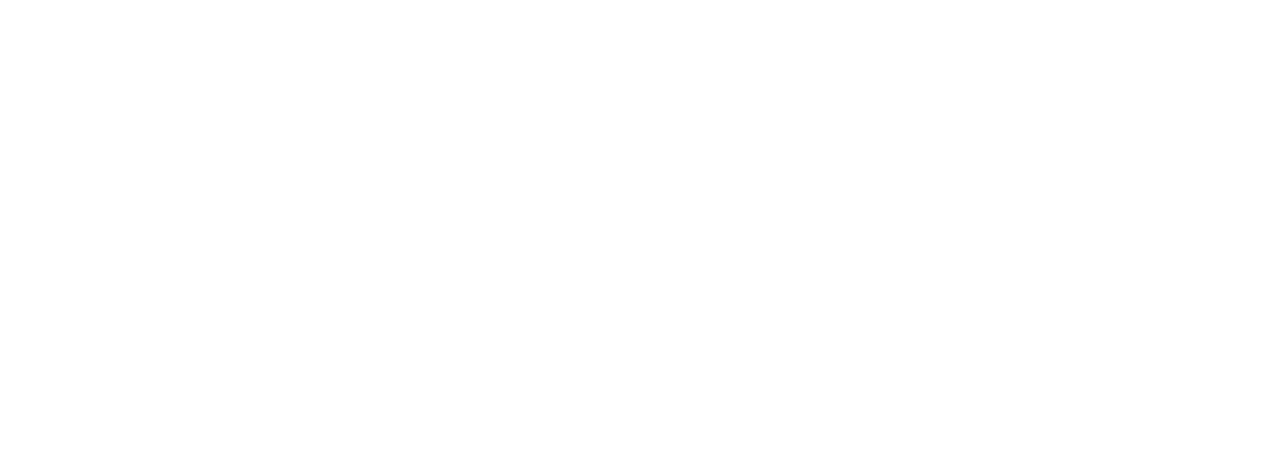
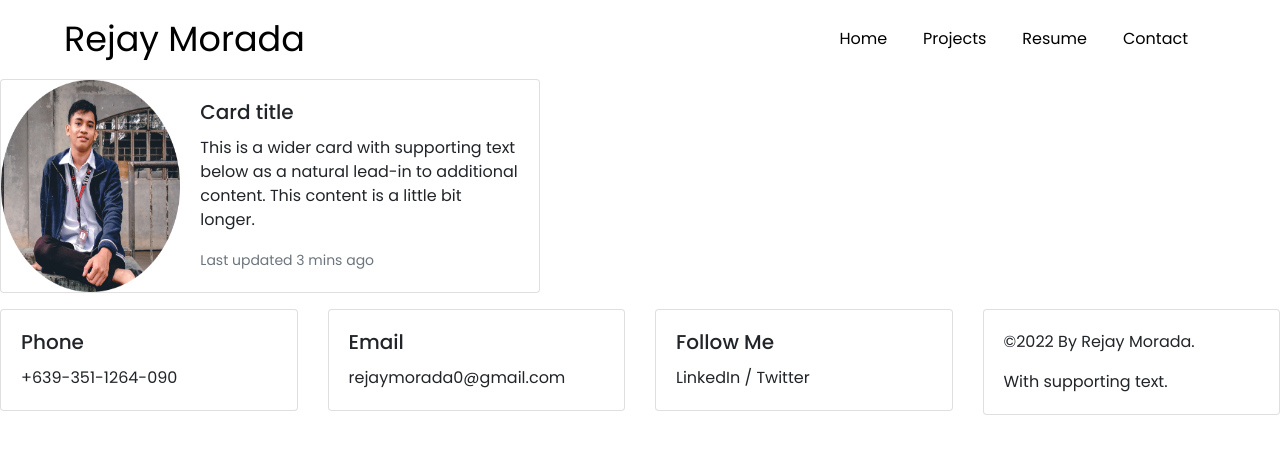
Before and after one commit to RejayMorada0/RejayMorada, a plain HTML site: page index.html in a window 1280 px wide. Drawn offline with nearby package versions, Linux system fonts and the light colour scheme.

Commit message:
Add Files

```diff
--- /dev/null
+++ b/css/home.css
@@ -0,0 +1,37 @@
+* {
+    font-size: 16px;
+    font-family: 'Poppins', sans-serif;
+}
+
+
+/*NAVBAR*/
+
+.nav-link {
+    margin-right: 20px;
+    color: black;
+}
+
+a {
+    color: black;
+}
+
+a:focus {
+    font-weight: bold;
+}
+
+#nav {
+    padding-left: 5%;
+    padding-right: 5%;
+    position: sticky;
+}
+
+#nav .navbar-brand {
+    font-size: 35px;
+}
+
+@media only screen and (min-width:1000px) {
+    #navbarToggleExternalContent {
+        display: flex;
+        justify-content: flex-end;
+    }
+}
--- a/index.html
+++ b/index.html
@@ -6,10 +6,115 @@
     <meta http-equiv="X-UA-Compatible" content="IE=edge">
     <meta name="viewport" content="width=device-width, initial-scale=1.0">
     <title>Rejay Morada</title>
+
+    <!--BOOTSTRAP-->
+    <link rel="stylesheet" href="https://cdn.jsdelivr.net/npm/bootstrap@4.6.1/dist/css/bootstrap.min.css" integrity="sha384-zCbKRCUGaJDkqS1kPbPd7TveP5iyJE0EjAuZQTgFLD2ylzuqKfdKlfG/eSrtxUkn" crossorigin="anonymous">
+    <link rel="stylesheet" href="css/home.css">
+
+    <!--FONTS-->
+    <style>
+        @import url('https://fonts.googleapis.com/css2?family=Poppins:wght@100;300;400;500;700&&display=swap');
+    </style>
 </head>
 
 <body>
 
+    <nav class="navbar navbar-expand-lg" id="nav">
+        <a class="navbar-brand" href="index.html" id="titlename">Rejay Morada</a>
+
+        <nav class="navbar">
+            <button class="navbar-toggler navbar-light" type="button" data-toggle="collapse" data-target="#navbarToggleExternalContent" aria-controls="navbarToggleExternalContent" aria-expanded="false" aria-label="Toggle navigation">
+                <span class="navbar-toggler-icon"></span>
+              </button>
+        </nav>
+
+
+        <div class="collapse navbar-collapse" id="navbarToggleExternalContent">
+
+            <form class="d-flex">
+                <ul class="navbar-nav mr-auto">
+                    <li class="nav-item active">
+                        <a class="nav-link" href="" id="allsubjects">Home <span class="sr-only">(current)</span></a>
+                    </li>
+                    <li class="nav-item">
+                        <a class="nav-link" href="" id="request">Projects</a>
+                    </li>
+                    <li class="nav-item">
+                        <a class="nav-link" href="" id="logoutbutton">Resume</a>
+                    </li>
+                    <li class="nav-item">
+                        <a class="nav-link" href="" id="logoutbutton">Contact</a>
+                    </li>
+                </ul>
+
+
+            </form>
+        </div>
+    </nav>
+
+    <section>
+        <div class="card mb-3" style="max-width: 540px;">
+            <div class="row no-gutters">
+                <div class="col-md-4">
+                    <img src="images/Ellipse 1.png" alt="rejay_picture" width="100%" height="100%">
+                </div>
+                <div class="col-md-8">
+                    <div class="card-body">
+                        <h5 class="card-title">Card title</h5>
+                        <p class="card-text">This is a wider card with supporting text below as a natural lead-in to additional content. This content is a little bit longer.</p>
+                        <p class="card-text"><small class="text-muted">Last updated 3 mins ago</small></p>
+                    </div>
+                </div>
+            </div>
+        </div>
+    </section>
+
+
+    <div class="row">
+        <div class="col-sm-3">
+            <div class="card">
+                <div class="card-body">
+                    <h5 class="card-title">Phone</h5>
+                    <p class="card-text">+639-351-1264-090</p>
+                </div>
+            </div>
+        </div>
+        <div class="col-sm-3">
+            <div class="card">
+                <div class="card-body">
+                    <h5 class="card-title">Email</h5>
+                    <p class="card-text">rejaymorada0@gmail.com</p>
+                </div>
+            </div>
+        </div>
+        <div class="col-sm-3">
+            <div class="card">
+                <div class="card-body">
+                    <h5 class="card-title">Follow Me</h5>
+                    <p class="card-text">LinkedIn / Twitter</p>
+                </div>
+            </div>
+        </div>
+        <div class="col-sm-3">
+            <div class="card">
+                <div class="card-body">
+                    <p class="card-text">©2022 By Rejay Morada.</p>
+                    <p class="card-text">With supporting text.</p>
+                </div>
+            </div>
+        </div>
+    </div>
+
+
+
+
+
+
+
+    <!--JAVASCRIPT-->
+    <script src="https://cdn.jsdelivr.net/npm/jquery@3.5.1/dist/jquery.slim.min.js" integrity="sha384-DfXdz2htPH0lsSSs5nCTpuj/zy4C+OGpamoFVy38MVBnE+IbbVYUew+OrCXaRkfj" crossorigin="anonymous"></script>
+    <script src="https://cdn.jsdelivr.net/npm/bootstrap@4.6.1/dist/js/bootstrap.bundle.min.js" integrity="sha384-fQybjgWLrvvRgtW6bFlB7jaZrFsaBXjsOMm/tB9LTS58ONXgqbR9W8oWht/amnpF" crossorigin="anonymous"></script>
+
 </body>
 
 </html>
```
Also changed, not shown: images/Ellipse 1.png (added).
